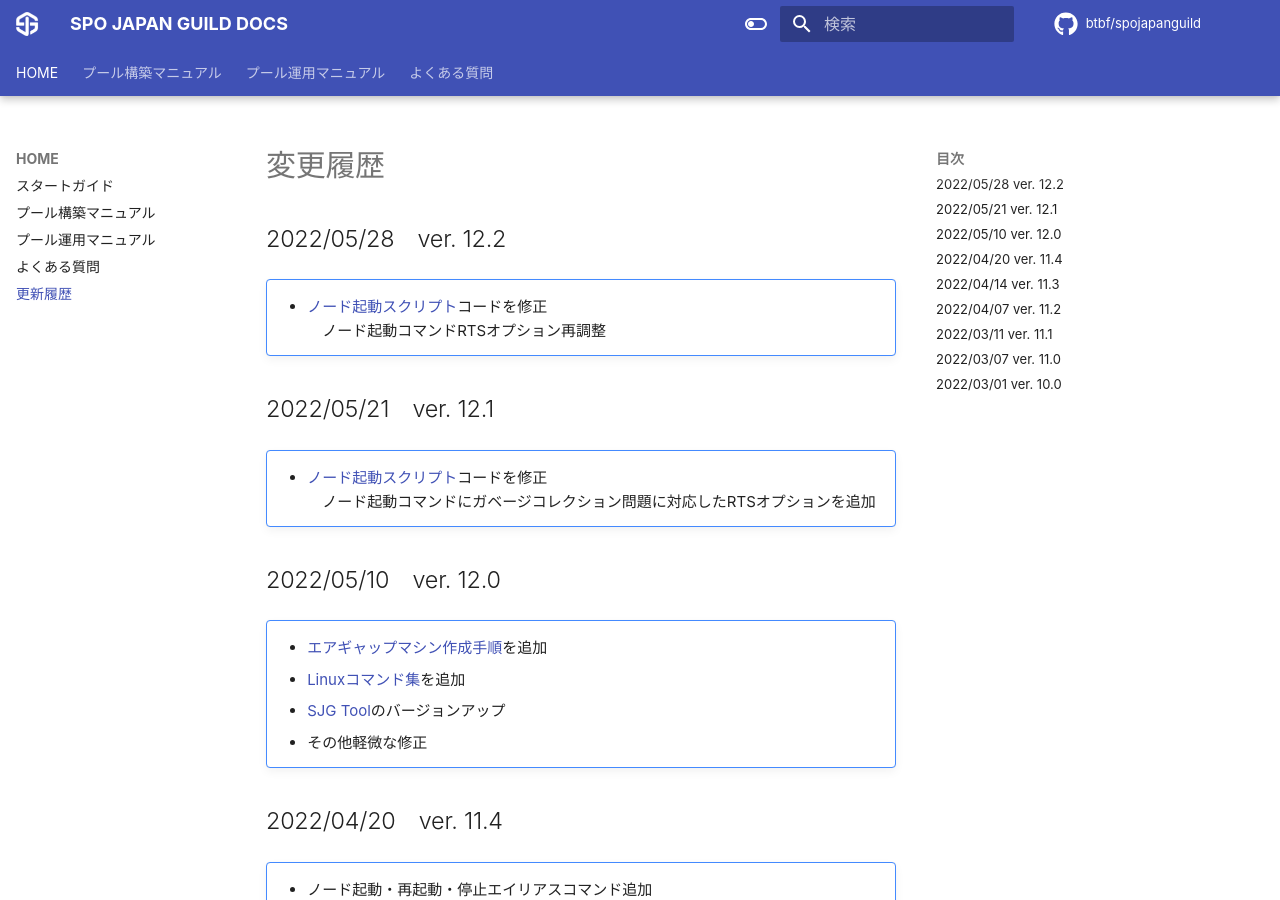
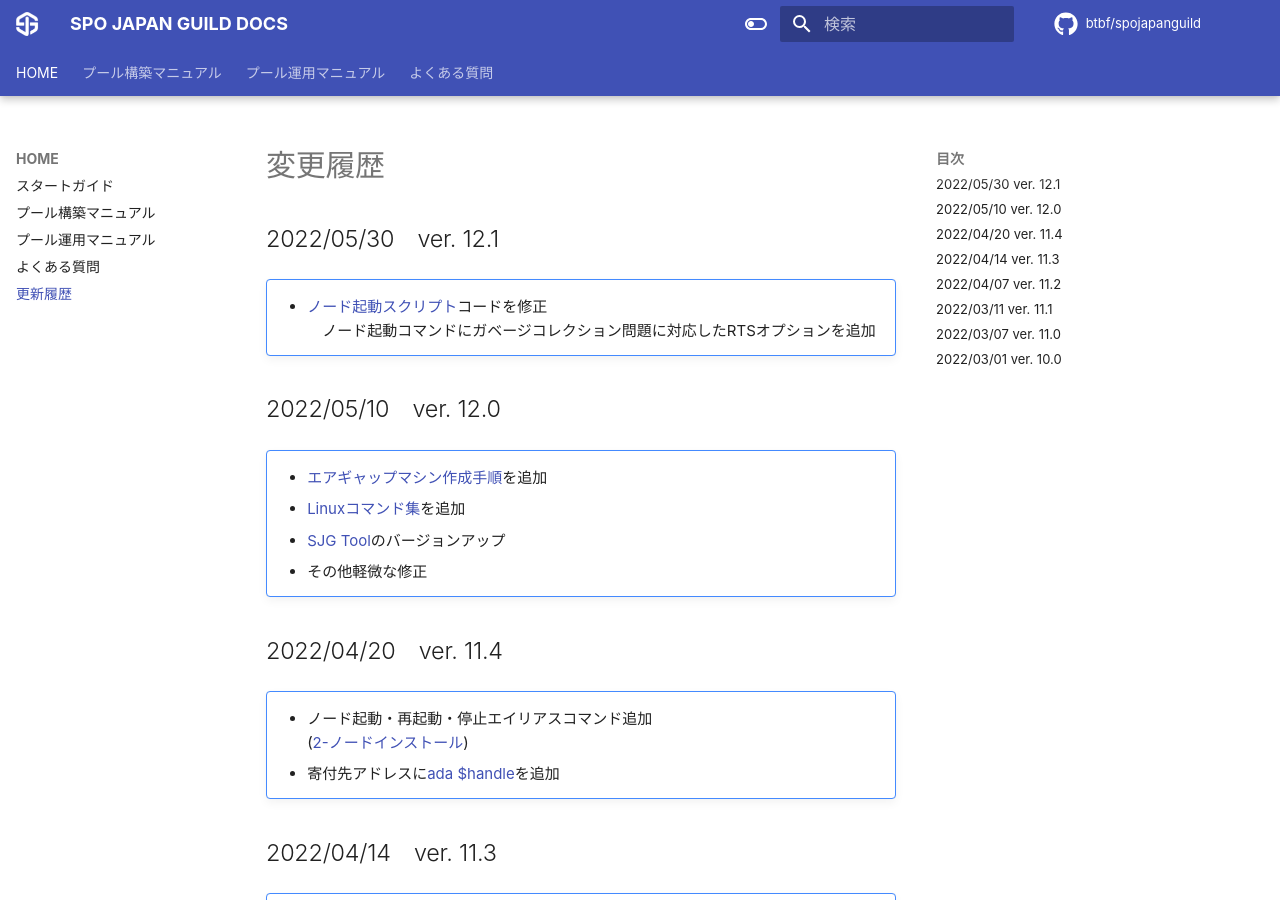
Before and after one commit to btbf/spojapanguild, an MkDocs documentation site: the page built from docs/changelogs.md, in a window 1280 px wide and 900 px high. Built offline with MkDocs 1.6.1 and Material for MkDocs 9.7.7, drawn with Linux system fonts in a browser that asks for light colours; comment, search, counter and statistics services are not loaded.

Commit message:
12.2 released

```diff
--- a/docs/changelogs.md
+++ b/docs/changelogs.md
@@ -1,11 +1,6 @@
 # 変更履歴
 
-## 2022/05/28　ver. 12.2
-!!! note ""
-    * [ノード起動スクリプト](../setup/2-node-setup/#2-4)コードを修正
-    　ノード起動コマンドRTSオプション再調整
-
-## 2022/05/21　ver. 12.1
+## 2022/05/30　ver. 12.1
 !!! note ""
     * [ノード起動スクリプト](../setup/2-node-setup/#2-4)コードを修正
     　ノード起動コマンドにガベージコレクション問題に対応したRTSオプションを追加
--- a/docs/setup/0-start-guide.md
+++ b/docs/setup/0-start-guide.md
@@ -6,7 +6,7 @@
 
 !!! info "情報"
     このマニュアルは、カルダノノードv1.34.1に対応しています。
-    最終更新日：2022年5月28日の時点guide version 12.2
+    最終更新日：2022年5月30日の時点guide version 12.2
 
 !!! tip "サポート"
     サポートが必要な場合は、[SPO JAPAN GUILDコミュニティ](https://discord.gg/U3gU54c)で現役のSPOに質問できます
--- a/mkdocs.yml
+++ b/mkdocs.yml
@@ -30,7 +30,6 @@ theme:
     - search.suggest
     - search.highlight
     - search.share
-
   icon:
     repo: fontawesome/brands/github
 
```
Also changed, not shown: docs/setup/2-node-setup.md (+2 -2 lines), docs/setup/4-bp-setup.md (+1 -1 lines).
